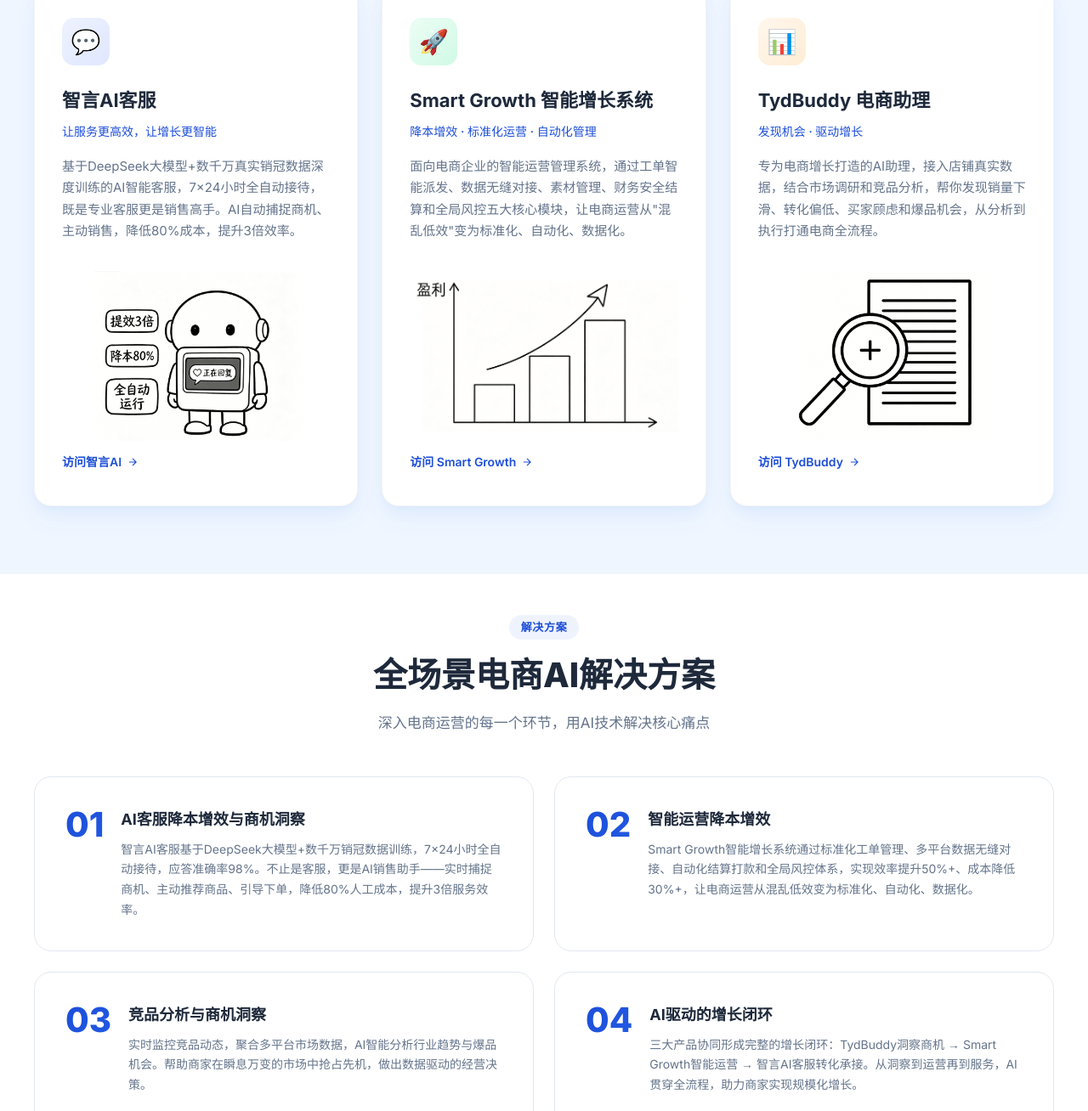
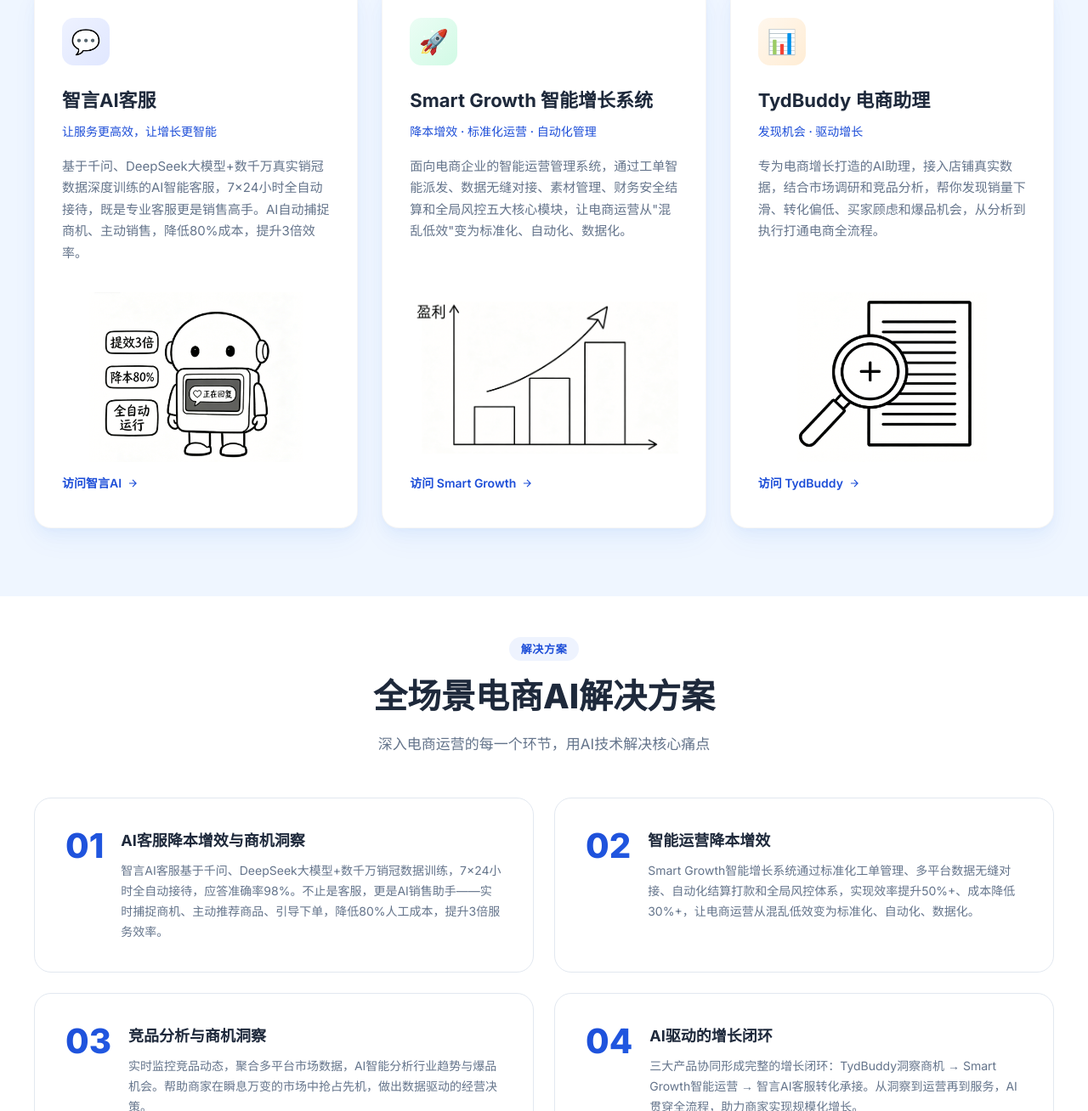
Before and after one commit to wwwjjjkkk666/zhijian-website, a plain HTML site: page index.html in a window 1280 px wide. Shown: the part 1076-2384 px from the top of the page at 85% size. Drawn offline with Linux system fonts and the light colour scheme.

Commit message:
docs: 增加千问大模型描述

```diff
--- a/index.html
+++ b/index.html
@@ -899,7 +899,7 @@
                 <div class="product-name">智言AI客服</div>
                 <div class="product-tagline">让服务更高效，让增长更智能</div>
                 <p class="product-desc">
-                    基于DeepSeek大模型+数千万真实销冠数据深度训练的AI智能客服，7×24小时全自动接待，既是专业客服更是销售高手。AI自动捕捉商机、主动销售，降低80%成本，提升3倍效率。
+                    基于千问、DeepSeek大模型+数千万真实销冠数据深度训练的AI智能客服，7×24小时全自动接待，既是专业客服更是销售高手。AI自动捕捉商机、主动销售，降低80%成本，提升3倍效率。
                 </p>
                 <div class="product-illustration">
                     <img src="assets/images/feature_ai_service.webp" alt="智言AI客服 - 全自动AI客服机器人">
@@ -958,7 +958,7 @@
                 <div class="solution-num">01</div>
                 <div>
                     <div class="solution-title">AI客服降本增效与商机洞察</div>
-                    <p class="solution-desc">智言AI客服基于DeepSeek大模型+数千万销冠数据训练，7×24小时全自动接待，应答准确率98%。不止是客服，更是AI销售助手——实时捕捉商机、主动推荐商品、引导下单，降低80%人工成本，提升3倍服务效率。</p>
+                    <p class="solution-desc">智言AI客服基于千问、DeepSeek大模型+数千万销冠数据训练，7×24小时全自动接待，应答准确率98%。不止是客服，更是AI销售助手——实时捕捉商机、主动推荐商品、引导下单，降低80%人工成本，提升3倍服务效率。</p>
                 </div>
             </div>
             <div class="solution-card fade-up" style="transition-delay: 0.1s;">
```
